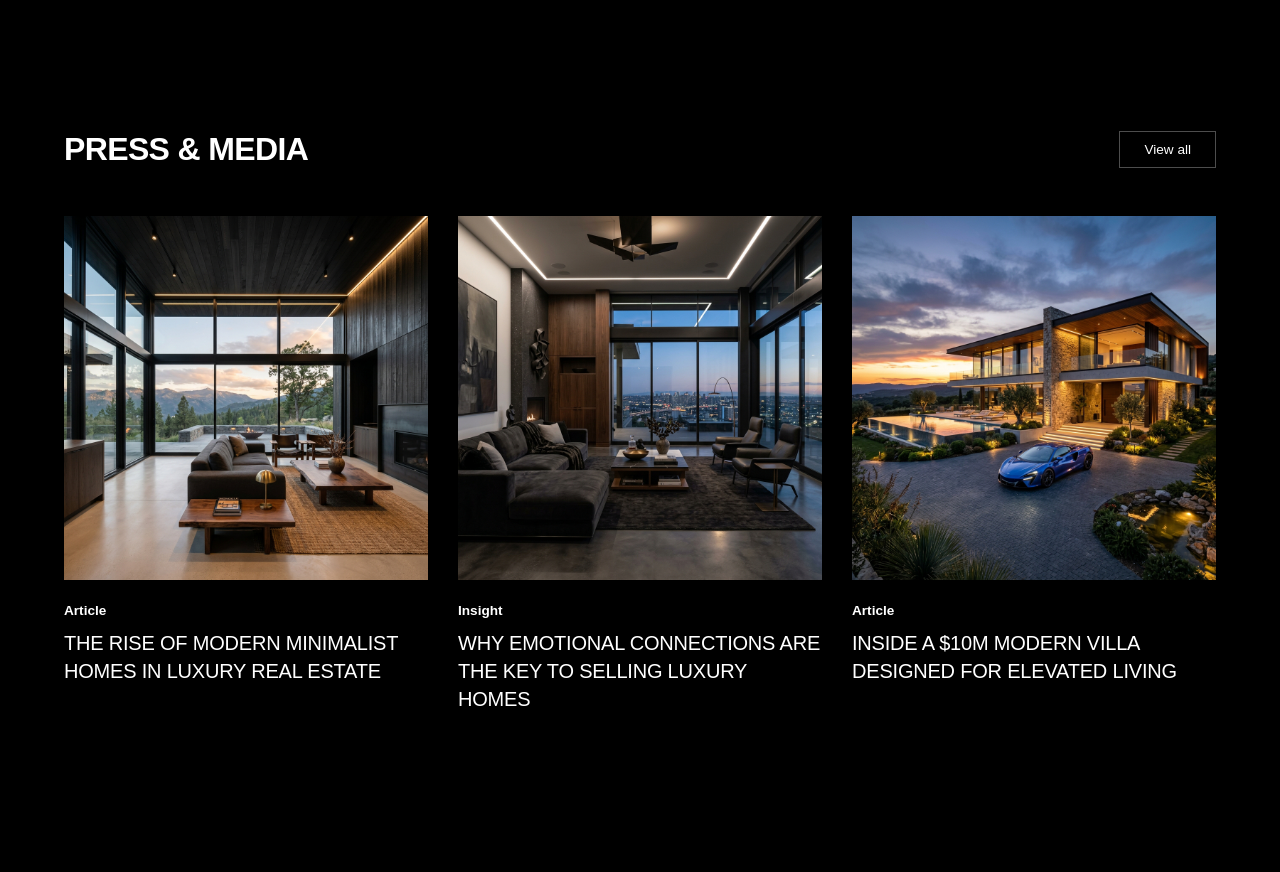
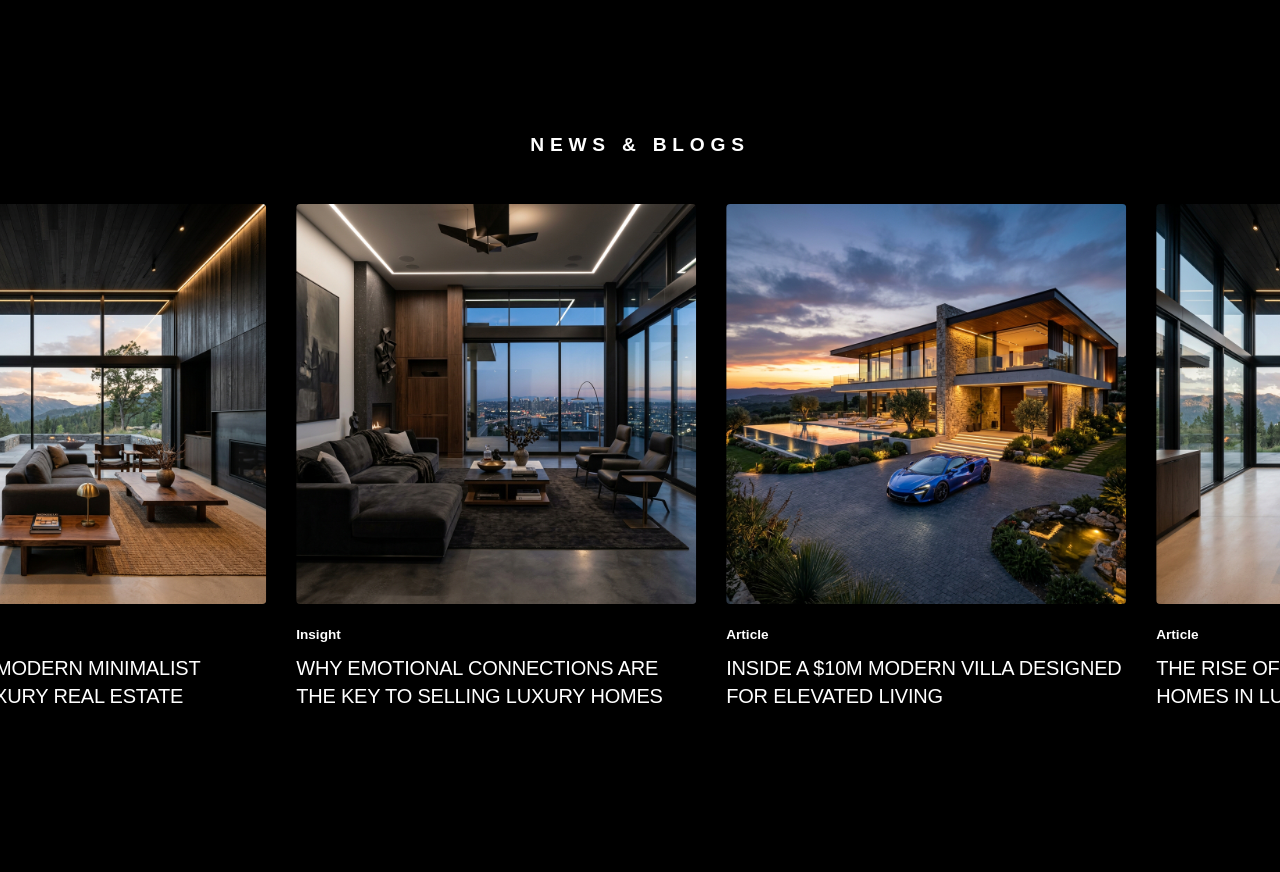
Before and after one commit to willowysolutionsoffice/attiks, a Next.js app: page / in a window 1280 px wide. Shown: the part 6720-7592 px from the top of the page. Built offline with nearby package versions, Linux system fonts and the light colour scheme; grey boxes are pictures that could not be loaded.

Commit message:
news and blogs area corrected

```diff
--- a/src/components/PressAndMediaSection.tsx
+++ b/src/components/PressAndMediaSection.tsx
@@ -22,60 +22,51 @@ const articles = [
 ];
 
 export default function PressAndMediaSection() {
+  const extendedArticles = [...articles, ...articles, ...articles, ...articles];
+
   return (
     <section className="section" style={{ background: '#000', padding: '6rem var(--section-padding)' }}>
       <div style={{ maxWidth: '1400px', margin: '0 auto' }}>
 
         {/* Header */}
-        <div style={{ display: 'flex', justifyContent: 'space-between', alignItems: 'center', marginBottom: '3rem' }}>
+        <div style={{ display: 'flex', justifyContent: 'center', alignItems: 'center', marginBottom: '3rem' }}>
           <motion.h2
-            initial={{ opacity: 0, x: -20 }}
-            whileInView={{ opacity: 1, x: 0 }}
+            initial={{ opacity: 0, y: 20 }}
+            whileInView={{ opacity: 1, y: 0 }}
             transition={{ duration: 0.8 }}
             viewport={{ once: true }}
-            style={{ fontSize: '2rem', fontWeight: 600, color: '#fff', letterSpacing: '-0.02em' }}
+            style={{ fontSize: '1.2rem', letterSpacing: '0.3em', fontWeight: 600, color: '#fff' }}
           >
-            PRESS & MEDIA
+            NEWS & BLOGS
           </motion.h2>
-
-          <motion.button
-            initial={{ opacity: 0, x: 20 }}
-            whileInView={{ opacity: 1, x: 0 }}
-            transition={{ duration: 0.8 }}
-            viewport={{ once: true }}
-            style={{
-              background: 'transparent',
-              color: '#fff',
-              border: '1px solid rgba(255,255,255,0.3)',
-              padding: '10px 24px',
-              fontSize: '0.85rem',
-              fontWeight: 500,
-              cursor: 'pointer',
-              transition: 'all 0.3s ease'
-            }}
-            onMouseEnter={(e) => {
-              e.currentTarget.style.background = '#fff';
-              e.currentTarget.style.color = '#000';
-            }}
-            onMouseLeave={(e) => {
-              e.currentTarget.style.background = 'transparent';
-              e.currentTarget.style.color = '#fff';
-            }}
-          >
-            View all
-          </motion.button>
         </div>
 
         {/* Grid */}
-        <div style={{ display: 'grid', gridTemplateColumns: 'repeat(3, 1fr)', gap: '30px' }}>
-          {articles.map((article, index) => (
+        {/* Sliding Carousel */}
+        <div style={{ width: '100vw', marginLeft: 'calc(-50vw + 50%)', overflow: 'hidden', position: 'relative', display: 'flex', alignItems: 'center' }}>
           <motion.div
+            animate={{
+              x: [0, '-25%']
+            }}
+            transition={{
+              x: {
+                repeat: Infinity,
+                repeatType: 'loop',
+                duration: 60,
+                ease: 'linear'
+              }
+            }}
+            style={{
+              display: 'flex',
+              width: 'max-content',
+              gap: '30px',
+              padding: '0 15px'
+            }}
+          >
+            {extendedArticles.map((article, index) => (
+              <div
                 key={index}
-              initial={{ opacity: 0, y: 30 }}
-              whileInView={{ opacity: 1, y: 0 }}
-              transition={{ duration: 0.8, delay: index * 0.2 }}
-              viewport={{ once: true }}
-              style={{ cursor: 'pointer' }}
+                style={{ cursor: 'pointer', width: '400px', flexShrink: 0 }}
                 onMouseEnter={(e) => {
                   const img = e.currentTarget.querySelector('img');
                   if (img) img.style.transform = 'scale(1.05)';
@@ -85,7 +76,7 @@ export default function PressAndMediaSection() {
                   if (img) img.style.transform = 'scale(1)';
                 }}
               >
-              <div style={{ position: 'relative', width: '100%', aspectRatio: '1/1', marginBottom: '20px', overflow: 'hidden' }}>
+                <div style={{ position: 'relative', width: '100%', aspectRatio: '1/1', marginBottom: '20px', overflow: 'hidden', borderRadius: '4px' }}>
                   <Image
                     src={article.image}
                     alt={article.title}
@@ -99,8 +90,9 @@ export default function PressAndMediaSection() {
                 <h3 style={{ fontSize: '1.25rem', color: '#fff', fontWeight: 500, lineHeight: '1.4', letterSpacing: '-0.01em' }}>
                   {article.title}
                 </h3>
+              </div>
+            ))}
           </motion.div>
-          ))}
         </div>
 
       </div>
```
Lines whose indentation alone changed are shown as unchanged.
